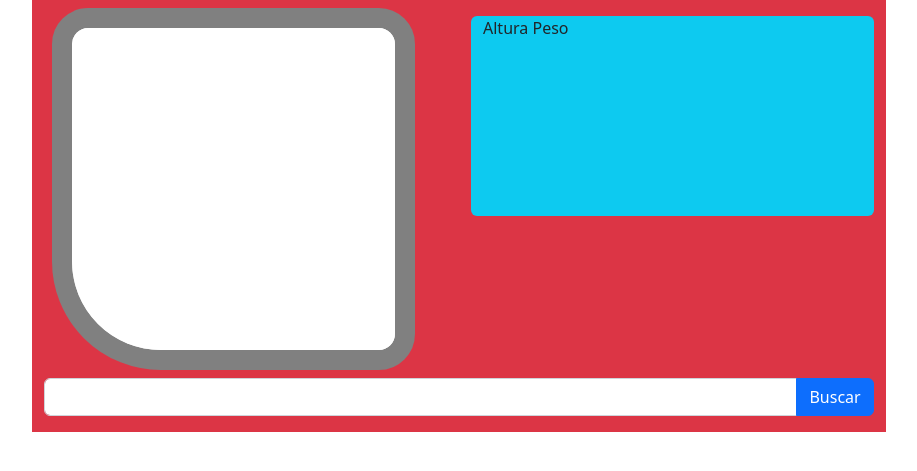
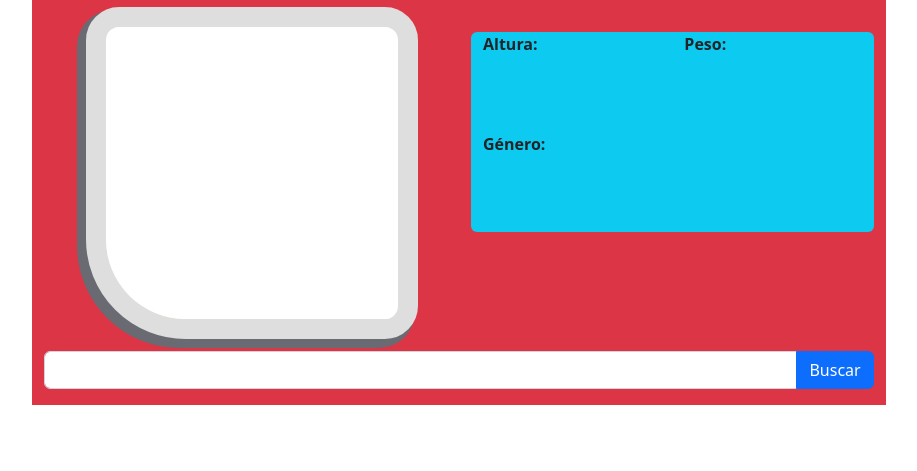
Before and after one commit to gfrodriguez/Launch-X-Latam, a PHP site: the page made by 04 - JS/index.html in a window 1280 px wide. Shown: the top 471 px of the page, without its empty margins (181-1098 px from the left). Run offline with PHP 8.4, Linux system fonts and the light colour scheme.

Commit message:
Pokédex
Ajustes a la pokédex, se agrega más información a la pokédex, intentando que toda sea en español.

```diff
--- a/04 - JS/css/pokedex.css
+++ b/04 - JS/css/pokedex.css
@@ -29,13 +29,26 @@ margin: auto;
     background-color: #CE1131;
 }
 
+.screen{
+    position: relative;
+    display: inline-block;
+    text-align: center;
+}
+.number-name{
+    position: absolute;
+    top: 90%;
+    left: 50%;
+    transform: translate(-50%, -50%);
+}
+
 .pokeImage {
     display: block;
-    width: 90%;
-    border: 20px solid grey;
+    /*width: 96%;*/
+    border: 20px solid #DEDEDE;
     border-radius: 10% 10% 10% 30%;
     margin: 2%;
-    background-color: whitesmoke;
+    background-color: #F1F2D3;
+    box-shadow: -6px 6px 0px 3px #6a6a72;
 }
 
 .pokedexRight{
@@ -48,5 +61,5 @@ margin: auto;
     width: 50vw;
     height: 48vh;
     min-height: 400px;
-    background-color: #CD1130;
+    background-color: #BD0F34;
 }
--- a/04 - JS/index.html
+++ b/04 - JS/index.html
@@ -4,6 +4,8 @@
 <head>
     <meta charset="UTF-8" />
     <meta http-equiv="X-UA-Compatible" content="IE=Edge,chrome=1">
+    <meta name="viewport" content="width=device-width,
+                       initial-scale=1" />
     <link rel="icon" href="favicon.ico" sizes="any">
     <link rel="icon" href="favicon.svg" type="image/svg+xml">
     <title>Pokédex</title>
@@ -16,11 +18,12 @@
     <main>
         <div class="container-fluid">
             <div class="row d-flex justify-content-center">
-                <div class="col-lg-4 bg-danger">
-                    <img class="pokeImage img-fluid" id="pokeImage" src="images/null.png" width="332" height="332" />
-                    <h1 id="pokeName" class="text-center"></h1>
-                    <h2 id="pokeId" class="text-center"></h2>
-                    <h5 id="pokeDescription"></h5>
+                <div class="col-lg-4 bg-danger text-center">
+                    <div class="screen">
+                        <img class="pokeImage img-fluid" id="pokeImage" src="images/null.png" width="332" height="332" />
+                        <div class="number-name fw-bolder"><span id="pokeId"></span><span id="pokeName"></span></div>
+                    </div>
+
                 </div>
                 <div class="col-lg-4 bg-danger">
 
@@ -29,12 +32,15 @@
                             <div class="progress-bar" role="progressbar" aria-label="Basic example" style="width: 25%" aria-valuenow="25" aria-valuemin="0" aria-valuemax="100"></div>
                           </div>
                     </div>-->
+                    <div class="row mt-2">
+                        <h5 class="text-light" id="pokeDescription"></h5>
+                    </div>
+
                     <div class="container mt-3 mb-3">
                         <div class="pokeDetails bg-info row rounded" id="pokeDetails" style="min-height: 200px;">
-                            <div class="col-lg-6">
-                                <span>Altura</span> <span id="pokeHeight"></span>
-                                <span>Peso</span> <span id="pokeWeight"></span>
-                            </div>
+                            <div class="col-6"><span class="fw-bold">Altura: </span><span id="pokeHeight"></span></div>
+                            <div class="col-6"><span class="fw-bold">Peso: </span><span id="pokeWeight"></span></div>
+                            <div class="col-6"><span class="fw-bold">Género: </span><span id="pokeGenus"></span></div>
                         </div>
                     </div>
 
--- a/04 - JS/js/scripts.js
+++ b/04 - JS/js/scripts.js
@@ -1,9 +1,10 @@
 const buttonPokeSearch = document.getElementById("buttonPokeSearch");
 const alertNull = document.getElementById("alertNull")
 const alertThatPokeDoesNotExist = document.getElementById("alertThatPokeDoesNotExist");
-const pokeInfo=[];
+const pokeInfo=new Object();
+
+
 //const pokeSearch = document.getElementById("pokeSearch");
-//const pokeDescription = document.getElementById("pokeDescription");
 
 const callPokeAPI = async () => {
   if (!pokeSearch.value == "") {
@@ -26,21 +27,41 @@ const callPokeAPI = async () => {
                   break
               }
           }
-          pokeDescription.innerText = pokeInfo.description;
-          pokeName.innerText = pokeInfo.name;
-          pokeImage.src = pokeInfo.image;
-          pokeId.innerText = "No. "+pokeInfo.id;
-          pokeHeight.innerText = pokeInfo.height+' cm';
-          pokeWeight.innerText = pokeInfo.weight+' Kg';
+          for (let i of dataPokeEspecies.genera) {
+            if (i.language.name == 'es') {
+                pokeInfo.genus = i.genus;
+                break
+            }
+        }
           console.log(dataPoke);
+          console.log(dataPokeEspecies);
       } catch (e) {
           alertThatPokeDoesNotExist.classList.remove("d-none");
-          pokeImage.src = "images/nofound.gif"
+          pokeInfo.id = "";
+          pokeInfo.name = "";
+          pokeInfo.image = "images/nofound.gif";
+          pokeInfo.height = "";
+          pokeInfo.weight = "";
+          pokeInfo.description = "";
+          pokeInfo.genus = "";
       }
   } else {
       alertNull.classList.remove("d-none");
-      pokeImage.src = "images/null.png"
+      pokeInfo.id = "";
+      pokeInfo.name = "";
+      pokeInfo.image = "images/null.png";
+      pokeInfo.height = "";
+      pokeInfo.weight = "";
+      pokeInfo.description = "";
+      pokeInfo.genus = "";
   }
+  pokeDescription.innerText = pokeInfo.description;
+  pokeName.innerText = "-"+pokeInfo.name;
+  pokeImage.src = pokeInfo.image;
+  pokeId.innerText = "#"+pokeInfo.id;
+  pokeHeight.innerText = pokeInfo.height+' cm';
+  pokeWeight.innerText = pokeInfo.weight+' Kg';
+  pokeGenus.innerText = pokeInfo.genus;
 }
 
-buttonPokeSearch.addEventListener("click", callPokeAPI);
+buttonPokeSearch.addEventListener('click', callPokeAPI);
```
Also changed, not shown: 04 - JS/images/null.bmp (deleted).
